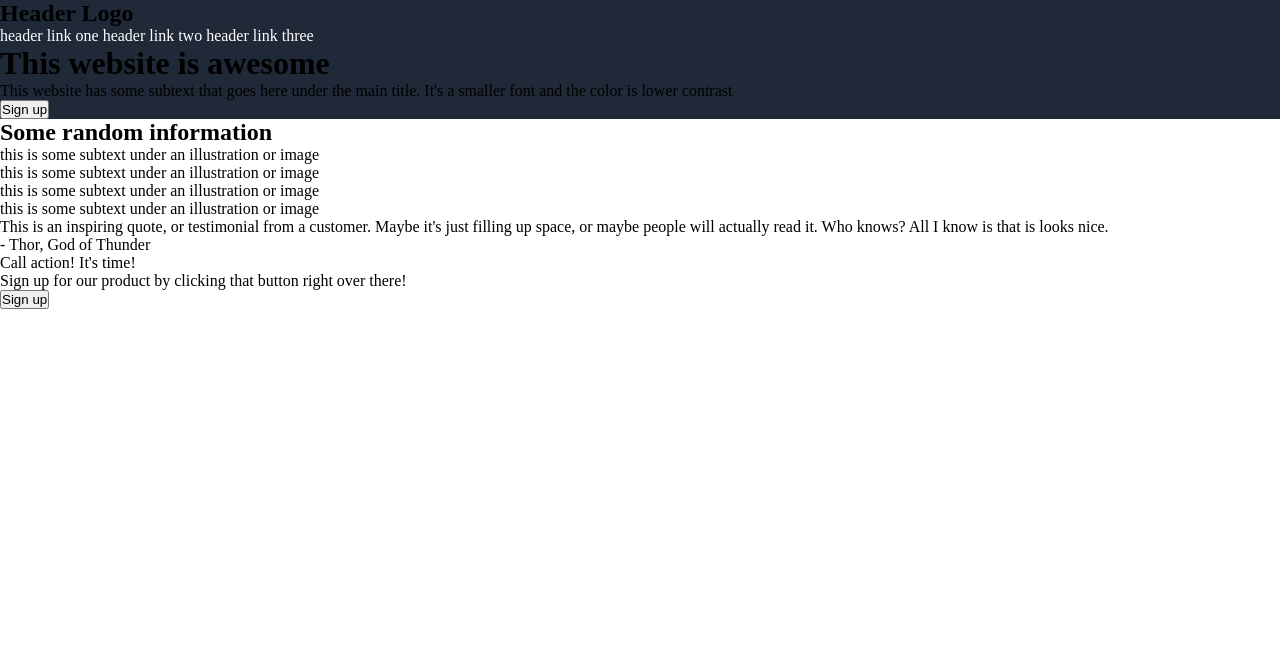
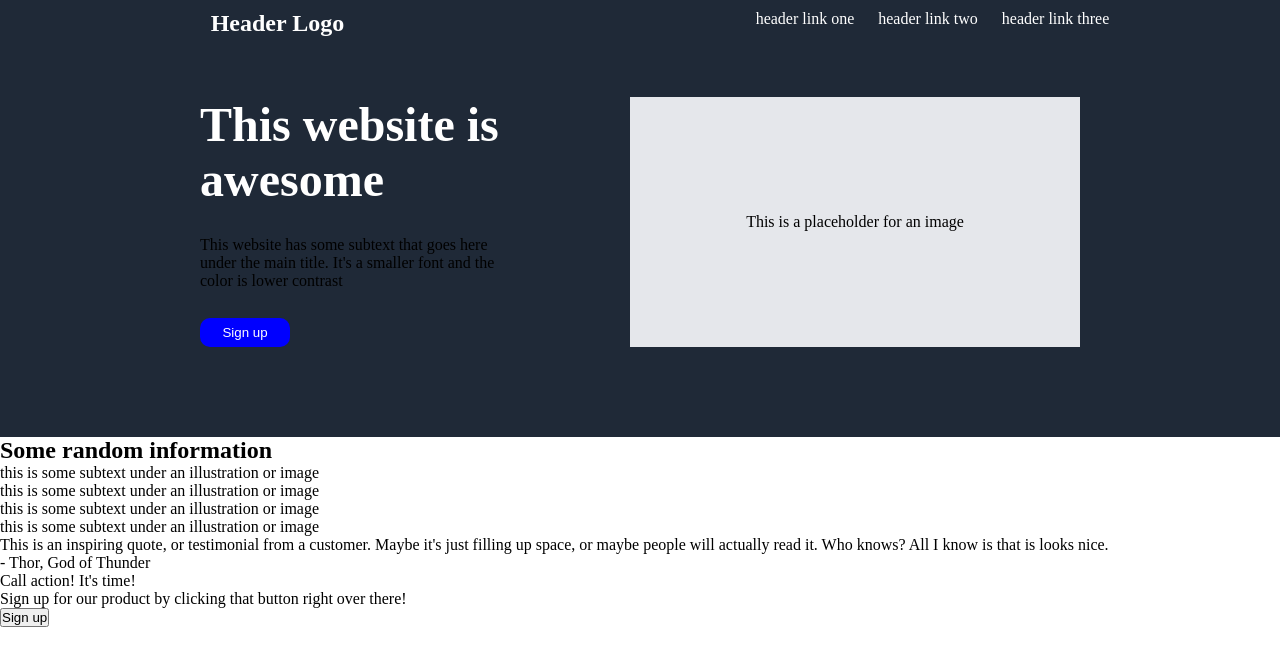
Before and after one commit to Aadim1/landingPage, a plain HTML site: page src/html/index.html in a window 1280 px wide. Drawn offline with Linux system fonts and the light colour scheme.

Commit message:
Top part CSS done

```diff
--- a/src/html/index.html
+++ b/src/html/index.html
@@ -12,7 +12,7 @@
         <div class="header">
             <h2>Header Logo</h2>
             <ul>
-                <a href="">header link one</a>
+                <a href="" class="left">header link one</a>
                 <a href="">header link two</a>
                 <a href="">header link three</a>
             </ul>
@@ -28,6 +28,11 @@
                 <button>
                     Sign up
                 </button>
+            </div>
+            <div class="placeholder">
+                <p>
+                    This is a placeholder for an image
+                </p>
             </div>
         </div>
     </div>
--- a/src/styles/index.css
+++ b/src/styles/index.css
@@ -3,15 +3,73 @@
     padding: 0;
 }
 
-ul, a{
+ul, a, .top .header h2{
     text-decoration: none;
     list-style: none;
     color: white;
+    margin-right: 20px;
 }
 
 .top{
     background-color: #1F2937;
     display: flex;
     flex-direction: column;
+    gap: 20px;
+    padding: 50px;
+    padding-top: 10px;
+}
+
+.header{
+    display: flex;
+    justify-content: space-around;
 
 }
+
+.top .header h2{
+    margin-right: 200px;
+    margin-left: 80px;
+}
+
+.top .header ul .left{
+    margin-left: 50px;
+}
+
+.intro{
+    display: flex;
+    gap: 20px;
+    justify-content: space-evenly;
+    padding: 40px;
+}
+
+.intro .content{
+    display: flex;
+    flex-direction: column;
+    width: 300px;
+    justify-content: space-between;
+    gap: 10px;
+}
+
+.intro .content h1{
+    font-size: 48px;
+    font-weight: 800;
+    color: white;
+}
+
+.placeholder{
+    display: flex;
+    justify-content: center;
+    align-items: center;
+    width: 450px;
+    height: 250px;
+    text-align: centerss;
+    background-color: #E5E7EB;
+}
+
+.intro .content button{
+    width: 90px;
+    padding: 7px;
+    border-radius: 10px;
+    border: none;
+    color: white;
+    background-color: blue;
+}
```
